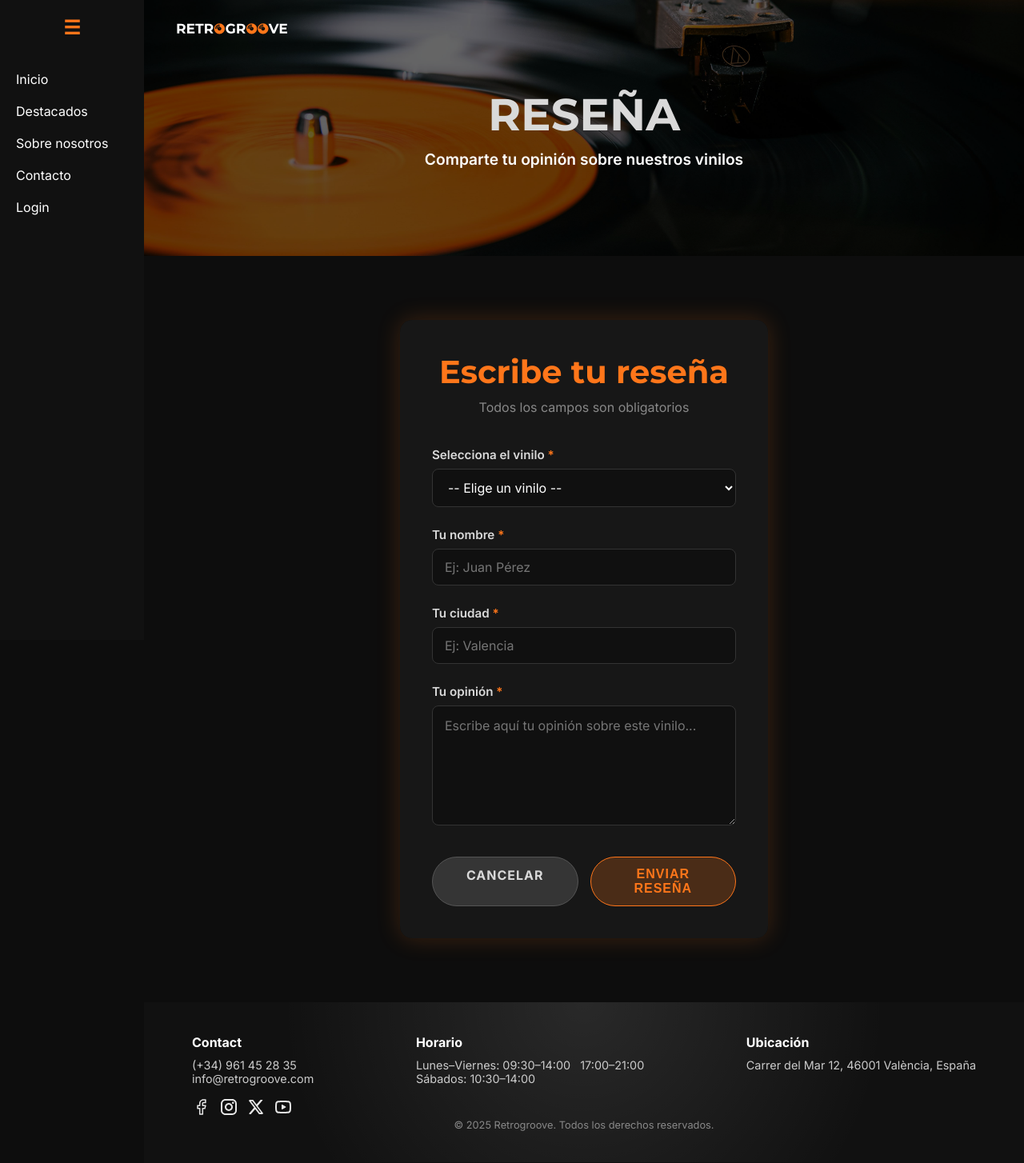
After one commit to AlejandroGamez7/push-pull, a PHP site: page /formulario.php in a window 1280 px wide. The commit adds this page. Shown: the whole page at 80% size. Run offline with PHP 8.4, Linux system fonts and the light colour scheme.

Commit message:
Añadido botón y formulario

```diff
--- /dev/null
+++ b/backend/formulario.php
@@ -0,0 +1,333 @@
+<?php
+// include 'conexion.php';
+
+// Aquí irá la lógica para procesar el formulario cuando se envíe
+// if ($_SERVER['REQUEST_METHOD'] == 'POST') {
+//     $nombre = $_POST['nombre'];
+//     $ciudad = $_POST['ciudad'];
+//     $comentario = $_POST['comentario'];
+//     $vinilo_id = $_POST['vinilo_id'];
+//
+//     // Insertar en base de datos
+//     // $stmt = $conn->prepare("INSERT INTO reseñas (nombre, ciudad, comentario, vinilo_id) VALUES (?, ?, ?, ?)");
+//     // $stmt->bind_param("sssi", $nombre, $ciudad, $comentario, $vinilo_id);
+//     // $stmt->execute();
+//
+//     // Redireccionar o mostrar mensaje de éxito
+// }
+
+// Obtener lista de vinilos para el select
+// $sql = "SELECT ID, NOMBRE, ARTISTA FROM vinilos WHERE VISIBLE = 1 ORDER BY NOMBRE ASC";
+// $vinilos_result = $conn->query($sql);
+?>
+
+<!DOCTYPE html>
+<html lang="es">
+
+<head>
+  <meta charset="UTF-8">
+  <meta name="viewport" content="width=device-width, initial-scale=1.0">
+  <title>Escribir Reseña - Retrogroove</title>
+  <link rel="stylesheet" href="/styles.css">
+  <link rel="icon" type="/image/png" href="/img/favicon_o.svg">
+  <link rel="preconnect" href="https://fonts.googleapis.com">
+  <link rel="preconnect" href="https://fonts.gstatic.com" crossorigin>
+  <link href="https://fonts.googleapis.com/css2?family=Inter:ital,opsz,wght@0,14..32,100..900;1,14..32,100..900&display=swap" rel="stylesheet">
+  <link rel="preconnect" href="https://fonts.googleapis.com">
+  <link rel="preconnect" href="https://fonts.gstatic.com" crossorigin>
+  <link href="https://fonts.googleapis.com/css2?family=Montserrat:ital,wght@0,100..900;1,100..900&display=swap" rel="stylesheet">
+
+  <style>
+    /* Estilos específicos para el formulario */
+    .form-container {
+      max-width: 700px;
+      margin: 80px auto;
+      padding: 40px;
+      background: rgba(26, 26, 26, 0.8);
+      border-radius: 15px;
+      box-shadow: 0 0 30px rgba(255, 118, 26, 0.2);
+    }
+
+    .form-container h2 {
+      color: #ff761a;
+      font-family: "Montserrat", sans-serif;
+      font-size: 2.5rem;
+      margin-bottom: 10px;
+      text-align: center;
+    }
+
+    .form-container .subtitle {
+      color: #888;
+      text-align: center;
+      margin-bottom: 40px;
+      font-size: 1rem;
+    }
+
+    .form-group {
+      margin-bottom: 25px;
+    }
+
+    .form-group label {
+      display: block;
+      color: #d9d9d9;
+      font-weight: 600;
+      margin-bottom: 8px;
+      font-size: 0.95rem;
+    }
+
+    .form-group input,
+    .form-group select,
+    .form-group textarea {
+      width: 100%;
+      padding: 12px 15px;
+      background: rgba(13, 13, 13, 0.6);
+      border: 1px solid #333;
+      border-radius: 8px;
+      color: #fff;
+      font-family: 'Inter', sans-serif;
+      font-size: 1rem;
+      transition: all 0.3s ease;
+    }
+
+    .form-group input:focus,
+    .form-group select:focus,
+    .form-group textarea:focus {
+      outline: none;
+      border-color: #ff761a;
+      box-shadow: 0 0 10px rgba(255, 118, 26, 0.3);
+    }
+
+    .form-group textarea {
+      resize: vertical;
+      min-height: 150px;
+      line-height: 1.6;
+    }
+
+    .form-group select {
+      cursor: pointer;
+    }
+
+    .button-group {
+      display: flex;
+      gap: 15px;
+      margin-top: 35px;
+    }
+
+    .submit-button {
+      flex: 1;
+      background: rgba(255, 118, 26, 0.22);
+      color: #ff761a;
+      border: 1px solid #ff761a;
+      font-weight: bold;
+      border-radius: 31px;
+      padding: 12px 30px;
+      font-size: 1rem;
+      letter-spacing: 1px;
+      cursor: pointer;
+      transition: all 0.3s ease;
+      text-transform: uppercase;
+    }
+
+    .submit-button:hover {
+      background: rgba(255, 118, 26, 0.35);
+      transform: translateY(-2px);
+      box-shadow: 0 5px 15px rgba(255, 118, 26, 0.3);
+    }
+
+    .cancel-button {
+      flex: 1;
+      background: rgba(217, 217, 217, 0.15);
+      color: #d9d9d9;
+      border: 1px solid #555;
+      font-weight: bold;
+      border-radius: 31px;
+      padding: 12px 30px;
+      font-size: 1rem;
+      letter-spacing: 1px;
+      cursor: pointer;
+      transition: all 0.3s ease;
+      text-transform: uppercase;
+      text-decoration: none;
+      text-align: center;
+      display: inline-block;
+    }
+
+    .cancel-button:hover {
+      background: rgba(217, 217, 217, 0.25);
+      border-color: #777;
+    }
+
+    .required {
+      color: #ff761a;
+    }
+
+    /* Mensaje de éxito (opcional para cuando implementes el backend) */
+    .success-message {
+      background: rgba(46, 204, 113, 0.2);
+      border: 1px solid #2ecc71;
+      color: #2ecc71;
+      padding: 15px;
+      border-radius: 8px;
+      margin-bottom: 30px;
+      text-align: center;
+      display: none;
+    }
+
+    .success-message.show {
+      display: block;
+    }
+  </style>
+</head>
+
+<body>
+  <!-- Menú lateral -->
+  <nav class="sidebar" id="sidebar">
+    <h2 id="menuToggle">☰</h2>
+    <ul>
+      <li><a href="https://push-pull-six.vercel.app/#inicio">Inicio</a></li>
+      <li><a href="https://push-pull-six.vercel.app/#destacados">Destacados</a></li>
+      <li><a href="https://push-pull-six.vercel.app/#nosotros">Sobre nosotros</a></li>
+      <li><a href="https://push-pull-six.vercel.app/#footer">Contacto</a></li>
+      <li><a href="login.php">Login</a></li>
+    </ul>
+  </nav>
+
+  <!-- Contenido principal -->
+  <div class="main-content" id="mainContent">
+    <main class="hero" id="inicio" style="min-height: 40vh;">
+      <img src="../img/retrogroovelogo_wo.svg" alt="Logo Retrogroove" class="hero-logo">
+      <section class="content fade-in" style="text-align: center;">
+        <p class="titulo" style="font-size: 3.5rem;">RESEÑA</p>
+        <p class="slogan">Comparte tu opinión sobre nuestros vinilos</p>
+      </section>
+    </main>
+
+    <!-- Mensaje de éxito (se mostrará cuando el formulario se envíe correctamente) -->
+    <div class="success-message" id="successMessage">
+      ¡Gracias por tu reseña! Tu opinión ha sido enviada correctamente.
+    </div>
+
+    <!-- Formulario -->
+    <div class="form-container">
+      <h2>Escribe tu reseña</h2>
+      <p class="subtitle">Todos los campos son obligatorios</p>
+
+      <form action="formulario.php" method="POST" id="reviewForm">
+
+        <!-- Selector de vinilo -->
+        <div class="form-group">
+          <label for="vinilo_id">
+            Selecciona el vinilo <span class="required">*</span>
+          </label>
+          <select name="vinilo_id" id="vinilo_id" required>
+            <option value="">-- Elige un vinilo --</option>
+            <!-- Aquí irá el bucle PHP para mostrar los vinilos -->
+            <!-- <?php
+            // if ($vinilos_result && $vinilos_result->num_rows > 0) {
+            //   while($vinilo = $vinilos_result->fetch_assoc()) {
+            //     echo '<option value="' . $vinilo['ID'] . '">' . htmlspecialchars($vinilo['NOMBRE']) . ' - ' . htmlspecialchars($vinilo['ARTISTA']) . '</option>';
+            //   }
+            // }
+            ?> -->
+
+            <!-- Ejemplos de opciones (borrar cuando conectes con la BD) -->
+            <option value="1">The Dark Side of the Moon - Pink Floyd</option>
+            <option value="2">Abbey Road - The Beatles</option>
+            <option value="3">Thriller - Michael Jackson</option>
+          </select>
+        </div>
+
+        <!-- Nombre -->
+        <div class="form-group">
+          <label for="nombre">
+            Tu nombre <span class="required">*</span>
+          </label>
+          <input
+            type="text"
+            name="nombre"
+            id="nombre"
+            placeholder="Ej: Juan Pérez"
+            required
+            maxlength="100"
+          >
+        </div>
+
+        <!-- Ciudad -->
+        <div class="form-group">
+          <label for="ciudad">
+            Tu ciudad <span class="required">*</span>
+          </label>
+          <input
+            type="text"
+            name="ciudad"
+            id="ciudad"
+            placeholder="Ej: Valencia"
+            required
+            maxlength="100"
+          >
+        </div>
+
+        <!-- Comentario -->
+        <div class="form-group">
+          <label for="comentario">
+            Tu opinión <span class="required">*</span>
+          </label>
+          <textarea
+            name="comentario"
+            id="comentario"
+            placeholder="Escribe aquí tu opinión sobre este vinilo..."
+            required
+            maxlength="1000"
+          ></textarea>
+        </div>
+
+        <!-- Botones -->
+        <div class="button-group">
+          <a href="ver_catalogo.php" class="cancel-button">Cancelar</a>
+          <button type="submit" class="submit-button">Enviar reseña</button>
+        </div>
+
+      </form>
+    </div>
+
+    <!-- Footer -->
+    <footer id="footer" class="footer">
+      <div class="footer-grid">
+        <div>
+          <h3>Contact</h3>
+          <p>(+34) 961 45 28 35<br> info@retrogroove.com</p>
+          <div class="social">
+            <i><img src="/img/icono_facebook.svg"></i>
+            <i><img src="/img/icono_instagram.svg"></i>
+            <i><img src="/img/icono_twitter.svg"></i>
+            <i><img src="/img/icono_youtube.svg"></i>
+          </div>
+        </div>
+        <div>
+          <h3>Horario</h3>
+          <p>Lunes–Viernes: 09:30–14:00 &nbsp; 17:00–21:00<br> Sábados: 10:30–14:00</p>
+        </div>
+        <div>
+          <h3>Ubicación</h3>
+          <p>Carrer del Mar 12, 46001 València, España</p>
+        </div>
+      </div>
+      <div class="copy"> © 2025 Retrogroove. Todos los derechos reservados. </div>
+    </footer>
+  </div>
+
+  <script src="/script.js"></script>
+
+  <script>
+    // Script opcional para mostrar el mensaje de éxito
+    // Descomenta cuando tengas el backend funcionando
+    /*
+    const form = document.getElementById('reviewForm');
+    form.addEventListener('submit', function(e) {
+      // El formulario se enviará normalmente, pero puedes agregar validaciones aquí
+    });
+    */
+  </script>
+</body>
+
+</html>
--- a/backend/ver_catalogo.php
+++ b/backend/ver_catalogo.php
@@ -61,9 +61,10 @@ $result = $conn->query($sql);
             <div class="caracteristicas">
               <?php echo htmlspecialchars($vinilo['DESCRIPCION']); ?><br>
               Año: <?php echo htmlspecialchars($vinilo['AÑO']); ?><br>
+            <div class="price-and-review">
+              <span class="price-tag"><?php echo htmlspecialchars($vinilo['PRECIO']); ?>€</span>
+              <a href="formulario.php" class="review-button">Escribir reseña</a>
             </div>
-            <span class="price-tag"><?php echo htmlspecialchars($vinilo['PRECIO']); ?>€</span>
-          </div>
         </div>
             <?php
           }
```
Also changed, not shown: backend/styles.css (+31 -0 lines).
